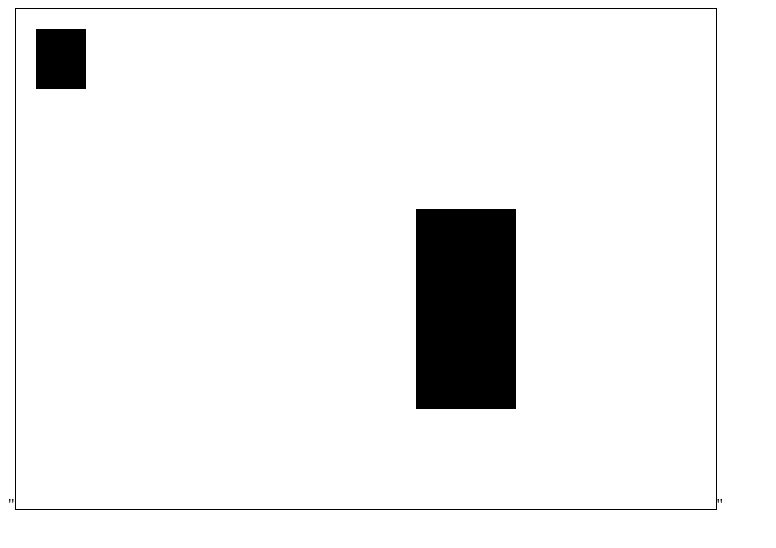
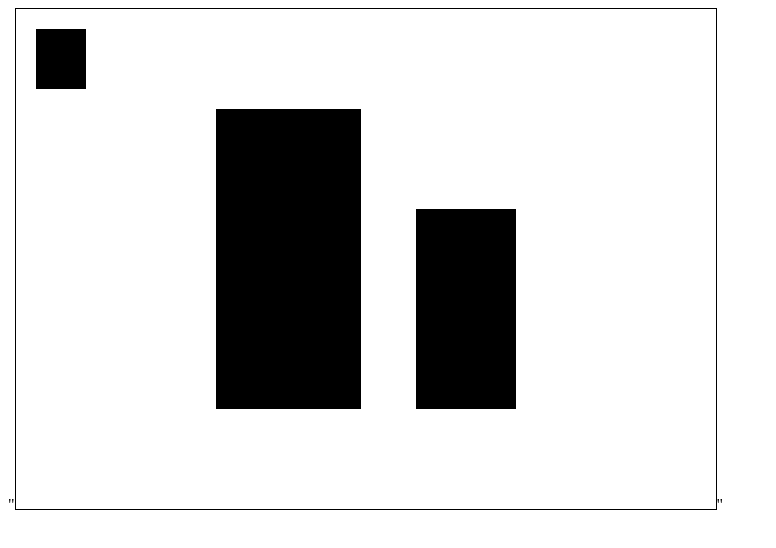
Before and after one commit to KyeGroves/octo-pushy-camel, a plain HTML site: page index.html in a window 1280 px wide. Shown: the whole page, without its empty margins (0-776 px from the left). Drawn offline with Linux system fonts and the light colour scheme.

Commit message:
Update index.html

```diff
--- a/index.html
+++ b/index.html
@@ -6,6 +6,7 @@ var x = 20;
 ctx.fillRect(x,20,50,60,40);
 x = 400;
 ctx.fillRect(x,200,100,200);
-
+x = 200;
+ctx.fillRect(x,100,145,300,200);
 
 </script>
```
